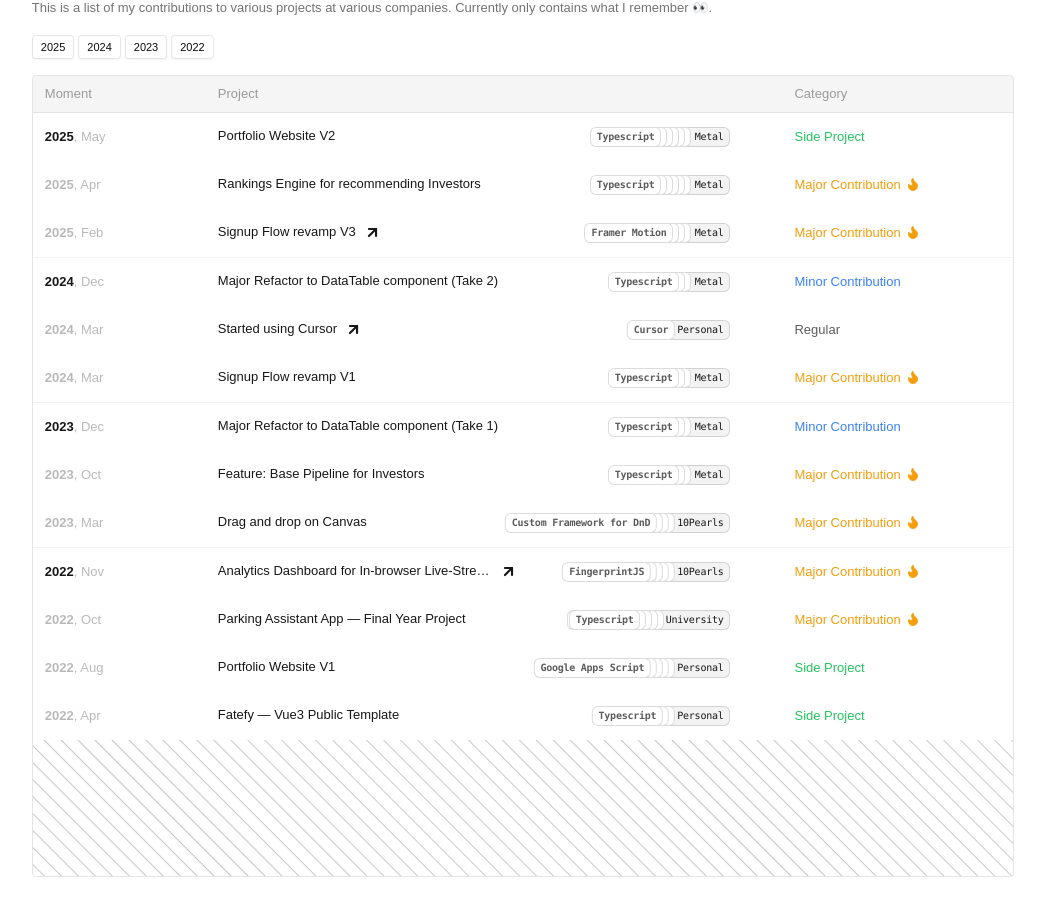
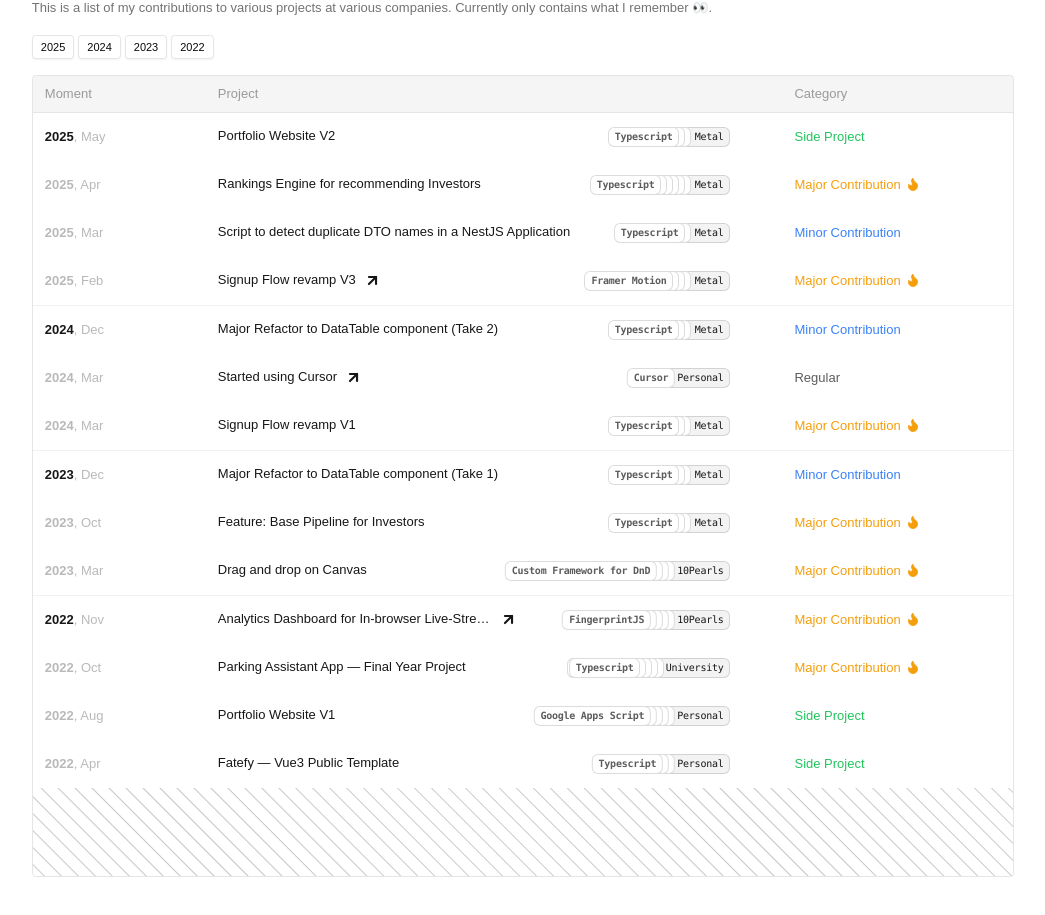
Before and after one commit to Fanoflix/personal-portfolio-v2, a Next.js app: page / in a window 1280 px wide. Shown: the part 1455-2370 px from the top of the page, without its empty margins (117-1162 px from the left). Built offline with nearby package versions, Linux system fonts and the light colour scheme; a web font is replaced by a local one.

Commit message:
DEV: Removed wrong skills and added an entryg

```diff
--- a/src/features/work/work-data.ts
+++ b/src/features/work/work-data.ts
@@ -6,14 +6,7 @@ export const WORK_DATA: WorkByYear = {
       project: {
         name: "Portfolio Website V2",
         label: "sideProject",
-        tags: [
-          { name: "NextJS" },
-          { name: "Typescript" },
-          { name: "ShadCN" },
-          { name: "NestJS" },
-          { name: "Postgres" },
-          { name: "Redis" },
-        ],
+        tags: [{ name: "NextJS" }, { name: "Typescript" }, { name: "ShadCN" }],
         company: {
           companyName: "Metal",
         },
@@ -37,6 +30,17 @@ export const WORK_DATA: WorkByYear = {
         },
       },
       date: "April 1, 2025",
+    },
+    {
+      project: {
+        name: "Script to detect duplicate DTO names in a NestJS Application",
+        label: "minorContribution",
+        tags: [{ name: "NestJS" }, { name: "Typescript" }],
+        company: {
+          companyName: "Metal",
+        },
+      },
+      date: "March 1, 2025",
     },
     {
       project: {
```
